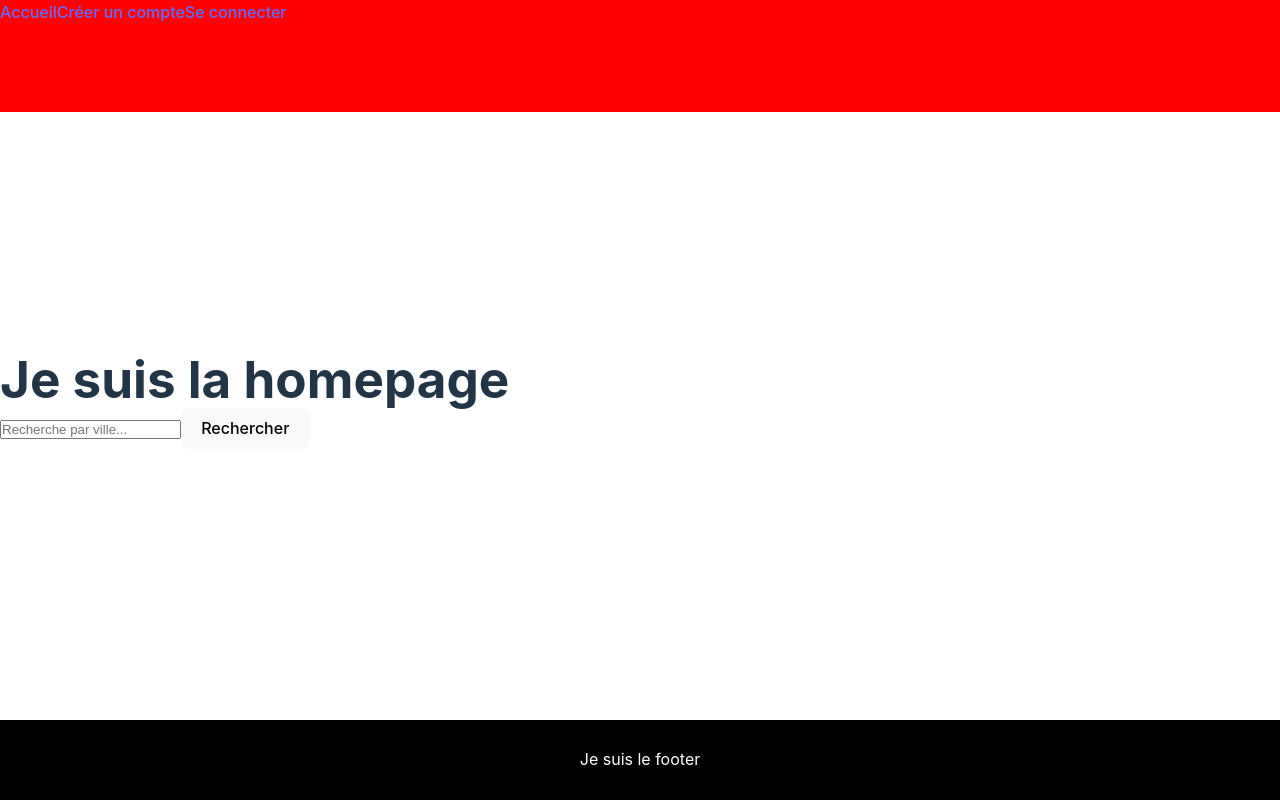
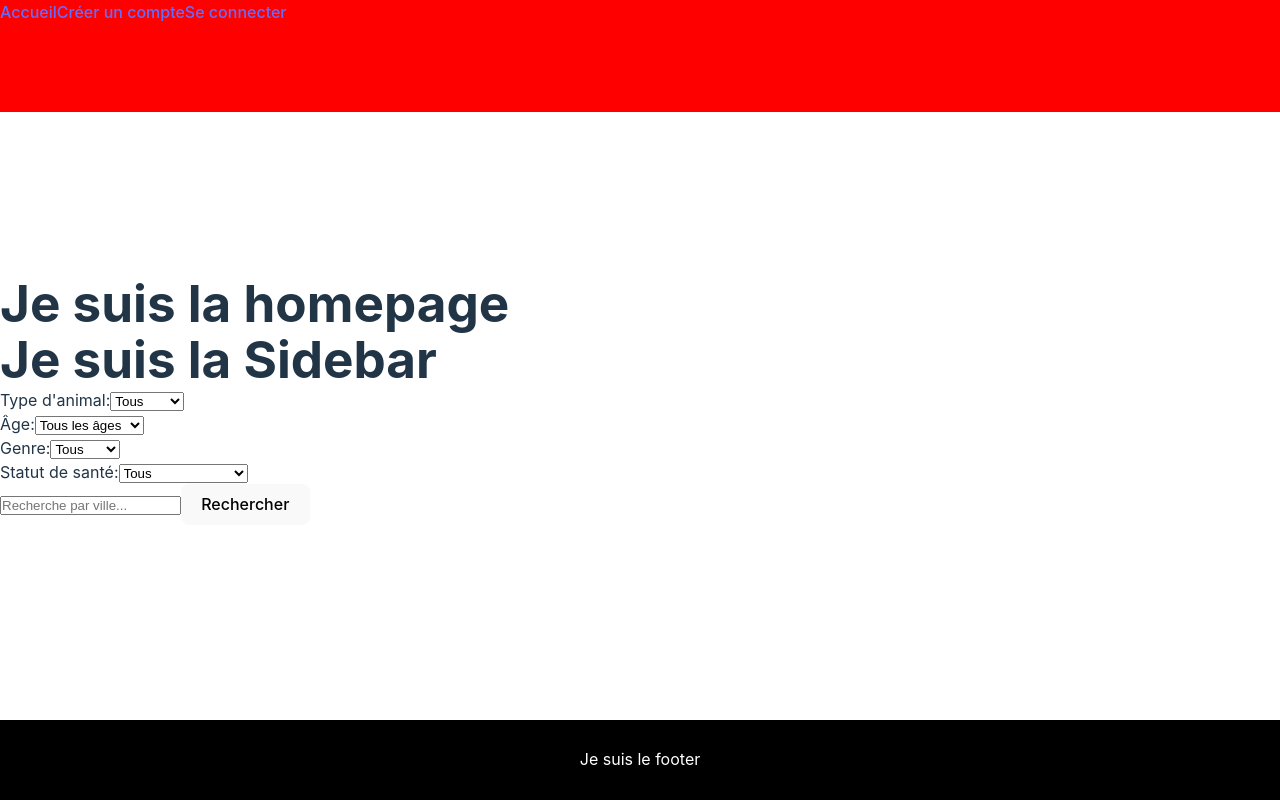
Before and after one commit to clairelacanal/pet-sitting-front, a React (Vite) app: page / in a window 1280 px wide. Built offline with nearby package versions, Linux system fonts and the light colour scheme; no server answers; a web font is replaced by a local one.

Commit message:
sidebar on going v0

```diff
--- a/src/App.jsx
+++ b/src/App.jsx
@@ -15,6 +15,7 @@ import CreationAnnoncePage from "./pages/CreationAnnoncePage";
 import MesPropresAnnonces from "./pages/MesPropresAnnonces";
 import IsPublicLayout from "./components/IsPublicLayout";
 import IsPrivateLayout from "./components/IsPrivateLayout";
+import SidebarFiltering from "./components/SIDEBAR/SidebarFiltering";
 
 function App() {
   const { isLoading } = useContext(AuthContext);
--- a/src/components/CARDS/Cards.css
+++ b/src/components/CARDS/Cards.css
@@ -0,0 +1,3 @@
+.annonces-list {
+    margin-left: 20rem;
+}
--- /dev/null
+++ b/src/components/SIDEBAR/SidebarFiltering.css
@@ -0,0 +1,5 @@
+h1 {
+    background-color: aqua;
+    width: 100%;
+    height: 30rem;
+}
--- /dev/null
+++ b/src/components/SIDEBAR/SidebarFiltering.jsx
@@ -0,0 +1,85 @@
+import { useState } from "react";
+
+function SidebarFiltering({ onFilterChange }) {
+  const [kind, setKind] = useState("");
+  const [healthStatus, setHealthStatus] = useState("");
+  const [ageCategory, setAgeCategory] = useState("");
+  const [gender, setGender] = useState("");
+
+  // fonction pour gérer les filtres et transmettre au parent
+  const handleFilterChange = () => {
+    onFilterChange({ kind, healthStatus, ageCategory, gender });
+  };
+
+  return (
+    <div>
+      <h1>Je suis la Sidebar</h1>
+      <div>
+        <label>Type d'animal:</label>
+        <select
+          value={kind}
+          onChange={(e) => {
+            setKind(e.target.value);
+            handleFilterChange();
+          }}
+          onBlur={handleFilterChange}
+        >
+          <option value="">Tous</option>
+          <option value="chien">Chien</option>
+          <option value="chat">Chat</option>
+          <option value="reptile">Reptile</option>
+          <option value="oiseau">Oiseau</option>
+          <option value="rongeur">Rongeur</option>
+        </select>
+      </div>
+      <div>
+        <label>Âge:</label>
+        <select
+          value={ageCategory}
+          onChange={(e) => {
+            setAgeCategory(e.target.value);
+            handleFilterChange();
+          }}
+          onBlur={handleFilterChange}
+        >
+          <option value="">Tous les âges</option>
+          <option value="older">Plus de 5 ans</option>
+          <option value="younger">5 ans et moins</option>
+        </select>
+      </div>
+      <div>
+        <label>Genre:</label>
+        <select
+          value={gender}
+          onChange={(e) => {
+            setGender(e.target.value);
+            handleFilterChange();
+          }}
+          onBlur={handleFilterChange}
+        >
+          <option value="">Tous</option>
+          <option value="Male">Male</option>
+          <option value="Femelle">Femelle</option>
+        </select>
+      </div>
+      <div>
+        <label>Statut de santé:</label>
+        <select
+          value={healthStatus}
+          onChange={(e) => {
+            setHealthStatus(e.target.value);
+            handleFilterChange();
+          }}
+          onBlur={handleFilterChange}
+        >
+          <option value="">Tous</option>
+          <option value="sain">Sain</option>
+          <option value="en rétablissement">En rétablissement</option>
+          <option value="malade">Malade</option>
+        </select>
+      </div>
+    </div>
+  );
+}
+
+export default SidebarFiltering;
--- a/src/pages/AnnoncePage.jsx
+++ b/src/pages/AnnoncePage.jsx
@@ -1,11 +1,14 @@
+import "../components/CARDS/Cards.css";
 import { useState, useEffect } from "react";
 import { Link, useLocation } from "react-router-dom";
 import apiHandler from "../utils/apiHandler";
 import { FontAwesomeIcon } from "@fortawesome/react-fontawesome";
 import { faHeart as faHeartSolid } from "@fortawesome/free-solid-svg-icons";
+import SidebarFiltering from "../components/SIDEBAR/SidebarFiltering";
 
 function AnnoncePage() {
   const [annonces, setAnnonces] = useState([]);
+  const [filters, setFilters] = useState({});
   const [favorites, setFavorites] = useState(
     JSON.parse(localStorage.getItem("favorites")) || []
   );
@@ -42,8 +45,17 @@ function AnnoncePage() {
     localStorage.setItem("favorites", JSON.stringify(newFavorites));
   };
 
+  const handleFilterChange = (newFilters) => {
+    setFilters(newFilters);
+    // Faire une requête au serveur ici si nécessaire
+  };
+
   return (
+    <div className="container-allAnnonces">
       <div>
+        <SidebarFiltering onFilterChange={handleFilterChange} />
+      </div>
+      <div className="annonces-list">
         {annonces.map((annonce) => (
           <div key={annonce._id}>
             <h3>{annonce.kind}</h3>
@@ -67,6 +79,7 @@ function AnnoncePage() {
           </div>
         ))}
       </div>
+    </div>
   );
 }
 
--- a/src/pages/HomePage.jsx
+++ b/src/pages/HomePage.jsx
@@ -1,9 +1,11 @@
 import Searchbar from "../components/SEARCHBAR/Searchbar";
+import SidebarFiltering from "../components/SIDEBAR/SidebarFiltering";
 
 function HomePage() {
   return (
     <>
       <h1>Je suis la homepage</h1>
+      <SidebarFiltering />
       <Searchbar />
     </>
   );
```
Also changed, not shown: src/components/SIDEBAR/Sidebar.jsx (deleted, +0 -9 lines), src/components/SIDEBAR/Sidebar.css (deleted). Lines whose indentation alone changed are shown as unchanged.
